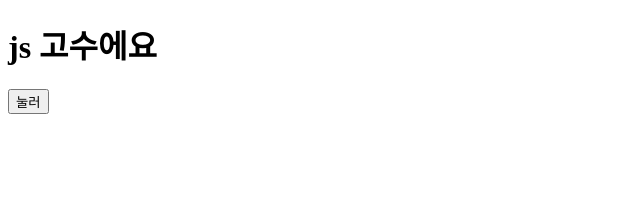
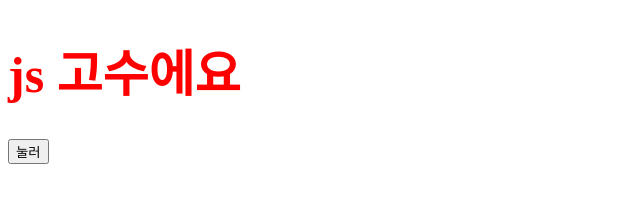
Before and after one commit to hyeongwoo94/appleCodeJavascripte, a plain HTML site: page index.html in a window 1280 px wide. Shown: the whole page, without its empty margins (0-640 px from the left). Drawn offline with Linux system fonts and the light colour scheme.

Commit message:
문서의??의상태를 변경해라

```diff
--- a/index.html
+++ b/index.html
@@ -9,7 +9,7 @@
 </head>
 
 <body>
-
+    <!-- 01 -->
     <h1 id="hellow">
         js 초보에요
     </h1>
@@ -17,6 +17,8 @@
 
     <script>
         document.getElementById('hellow').innerHTML = 'js 고수에요';
+        document.getElementById('hellow').style.color = 'red';
+        document.getElementById('hellow').style.fontSize = '50px';
     </script>
 
 </body>
```
